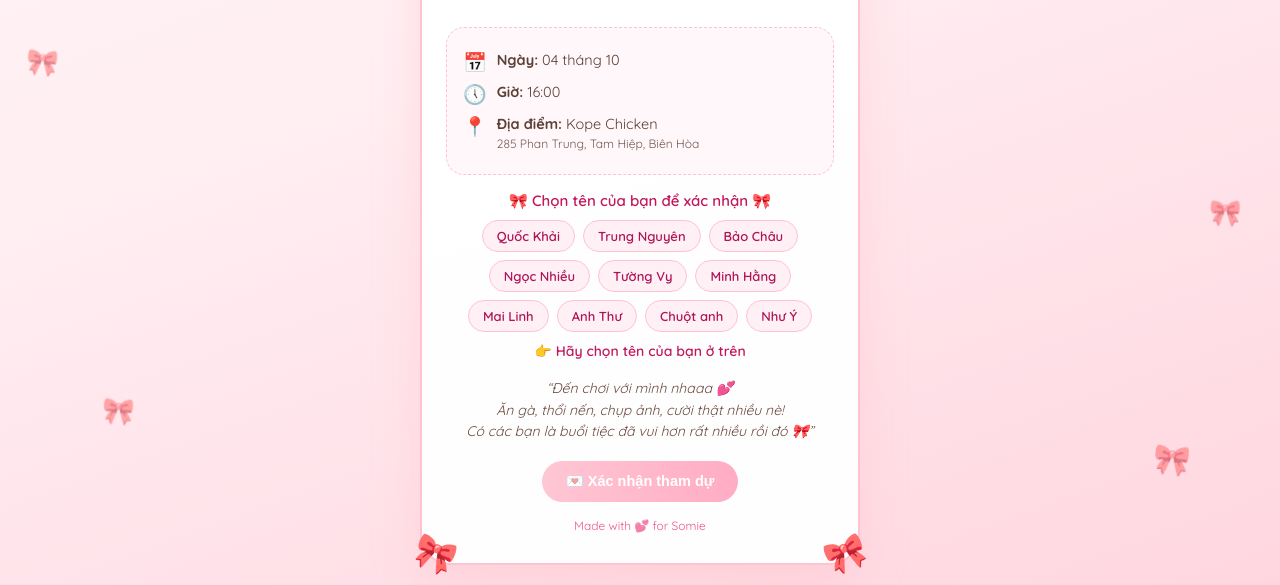
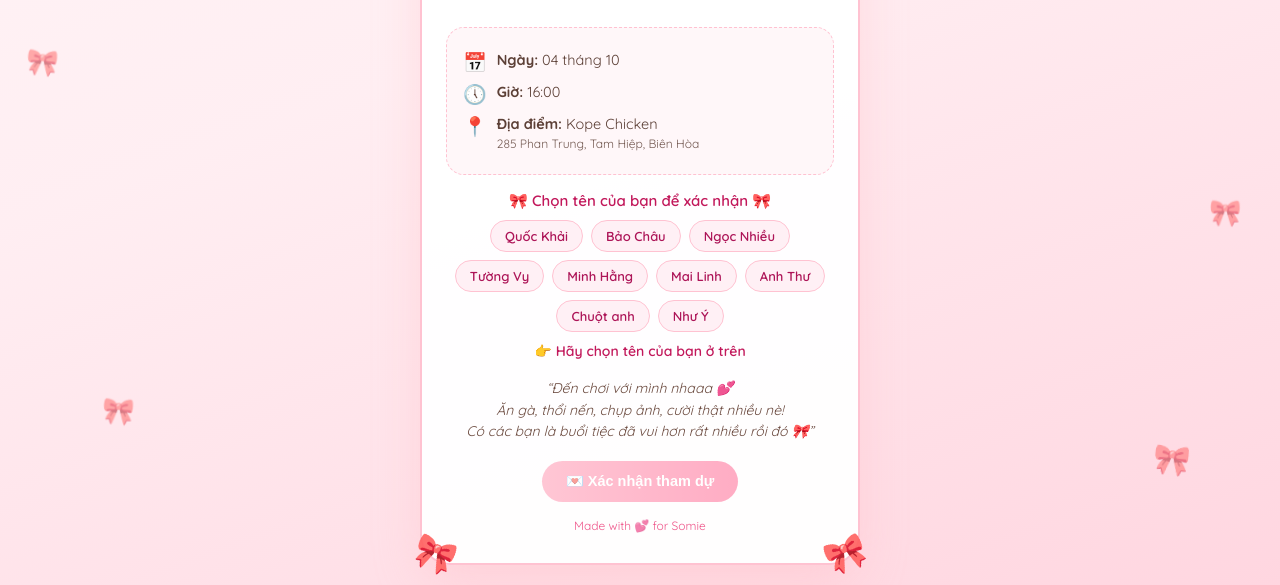
Before and after one commit to quockhai2111/Thiep-Sinh-Nhat, a plain HTML site: page index.html in a window 1280 px wide. Shown: the part 321-906 px from the top of the page. Drawn offline with Linux system fonts and the light colour scheme.

Commit message:
Add files via upload

```diff
--- a/index.html
+++ b/index.html
@@ -355,7 +355,7 @@ audio { display: none; }
 
 <div class="guest-list" id="guestList">
 <div class="guest" data-name="Quốc Khải">Quốc Khải</div>
-<div class="guest" data-name="Trung Nguyên">Trung Nguyên</div>
+
 <div class="guest" data-name="Bảo Châu">Bảo Châu</div>
 <div class="guest" data-name="Ngọc Nhiều">Ngọc Nhiều</div>
 <div class="guest" data-name="Tường Vy">Tường Vy</div>
```
